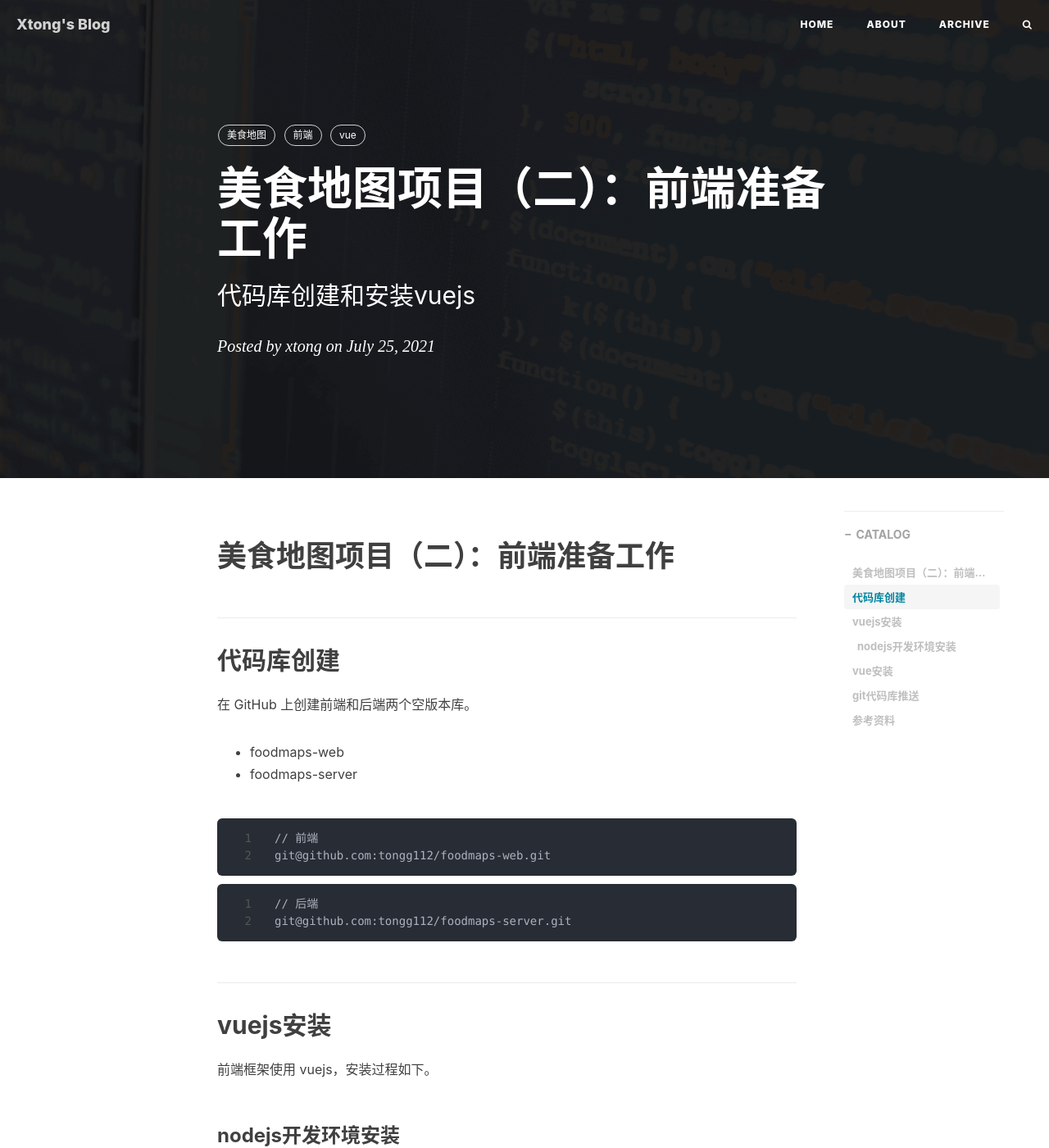
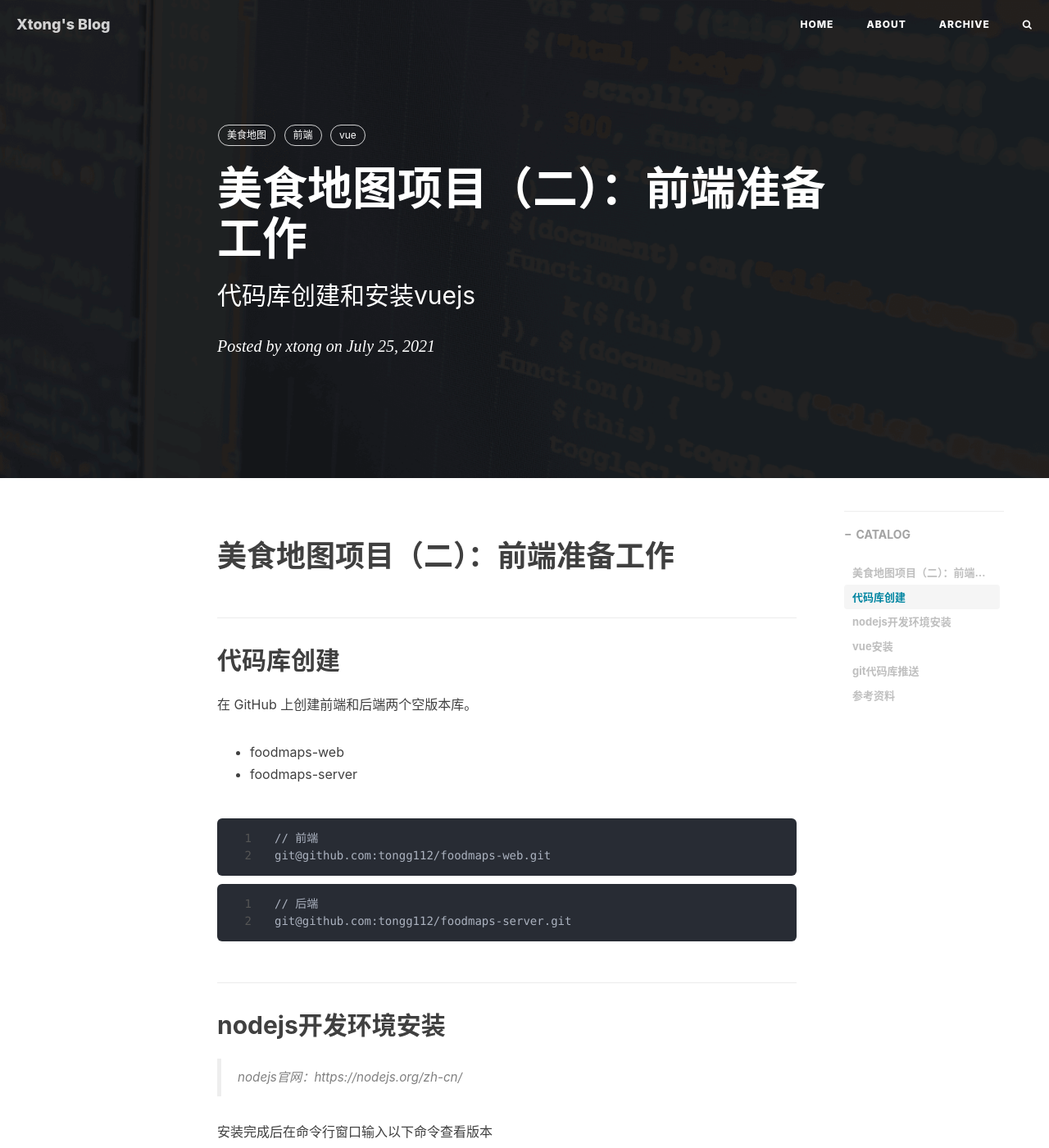
Before and after one commit to tongg112/tongg112.github.io, a Jekyll site: the page built from _posts/2021-07-25-foodmap-2.md, in a window 1280 px wide and 1400 px high. Shown: the whole window at 82% size. Built offline with Jekyll 4.4.1, drawn with Linux system fonts in a browser that asks for light colours; nearby versions of some CDN libraries; comment, search, counter and statistics services are not loaded.

Commit message:
美食地图2-标题层级修改

````diff
--- a/_posts/2021-07-25-foodmap-2.md
+++ b/_posts/2021-07-25-foodmap-2.md
@@ -27,9 +27,7 @@ git@github.com:tongg112/foodmaps-web.git
 git@github.com:tongg112/foodmaps-server.git
 ```
 
-## vuejs安装
-前端框架使用 vuejs，安装过程如下。
-### nodejs开发环境安装
+## nodejs开发环境安装
 
 > nodejs官网：https://nodejs.org/zh-cn/
 
````
